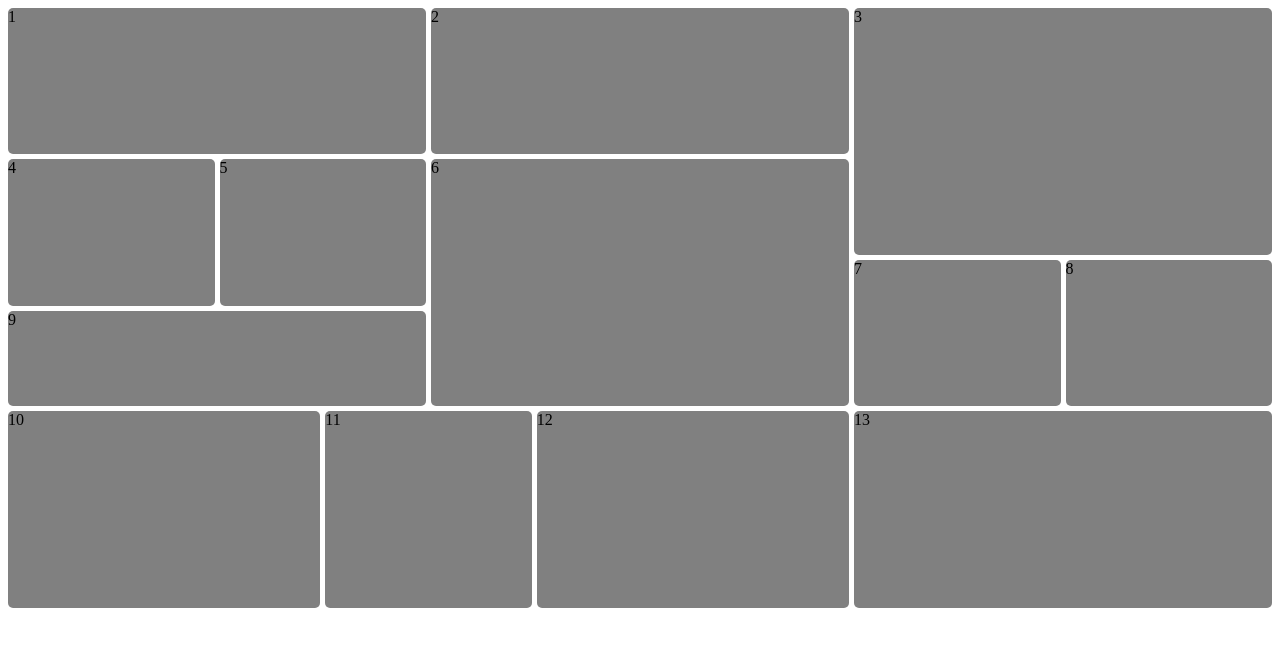
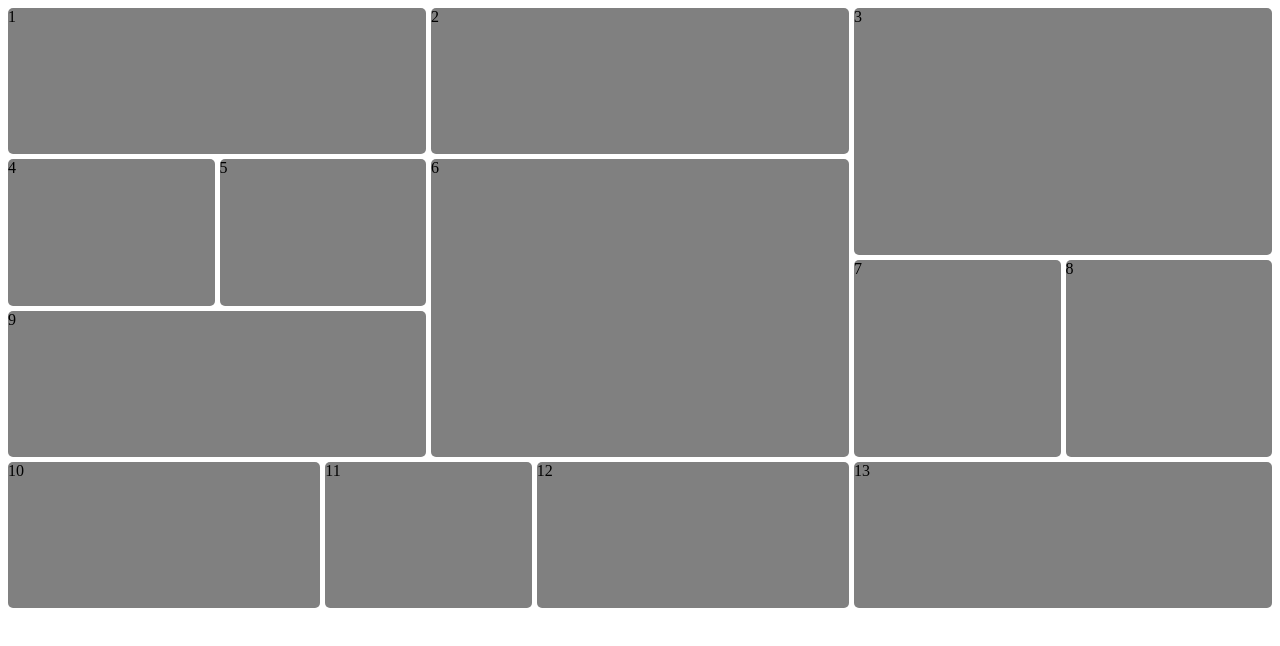
Before and after one commit to mahdisharei/apple-presentation, a plain HTML site: page index.html in a window 1280 px wide. Drawn offline with Linux system fonts and the light colour scheme.

Commit message:
second commit

```diff
--- a/index.html
+++ b/index.html
@@ -50,48 +50,48 @@
             grid-column-start: 5;
             grid-column-end: 9;
             grid-row-start: 4;
-            grid-row-end: 9;
+            grid-row-end: 10;
         }
         .grid .item:nth-of-type(7) {
             grid-column-start: 9;
             grid-column-end: 11;
             grid-row-start: 6;
-            grid-row-end: 9;
+            grid-row-end: 10;
         }
         .grid .item:nth-of-type(8) {
             grid-column-start: 11;
             grid-column-end: 13;
             grid-row-start: 6;
-            grid-row-end: 9;
+            grid-row-end: 10;
         }
         .grid .item:nth-of-type(9) {
             grid-column-start: 1;
             grid-column-end: 5;
             grid-row-start: 7;
-            grid-row-end: 9;
+            grid-row-end: 10;
         }
         .grid .item:nth-of-type(10) {
             grid-column-start: 1;
             grid-column-end: 4;
-            grid-row-start: 9;
+            grid-row-start: 10;
             grid-row-end: 13;
         }
         .grid .item:nth-of-type(11) {
             grid-column-start: 4;
             grid-column-end: 6;
-            grid-row-start: 9;
+            grid-row-start: 10;
             grid-row-end: 13;
         }
         .grid .item:nth-of-type(12) {
             grid-column-start: 6;
             grid-column-end: 9;
-            grid-row-start: 9;
+            grid-row-start: 10;
             grid-row-end: 13;
         }
         .grid .item:nth-of-type(13) {
             grid-column-start: 9;
             grid-column-end: 13;
-            grid-row-start: 9;
+            grid-row-start: 10;
             grid-row-end: 13;
         }
     </style>
```
